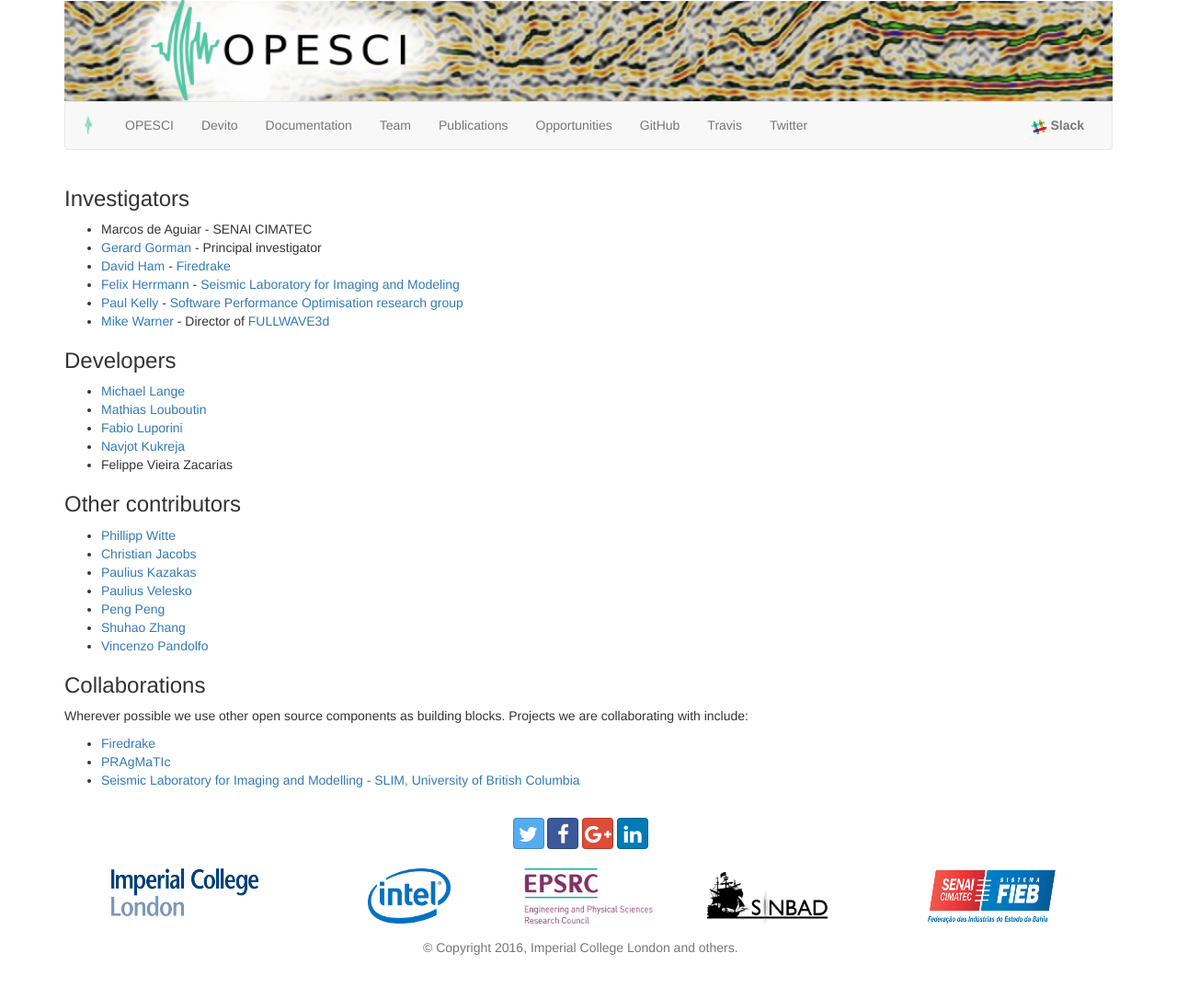
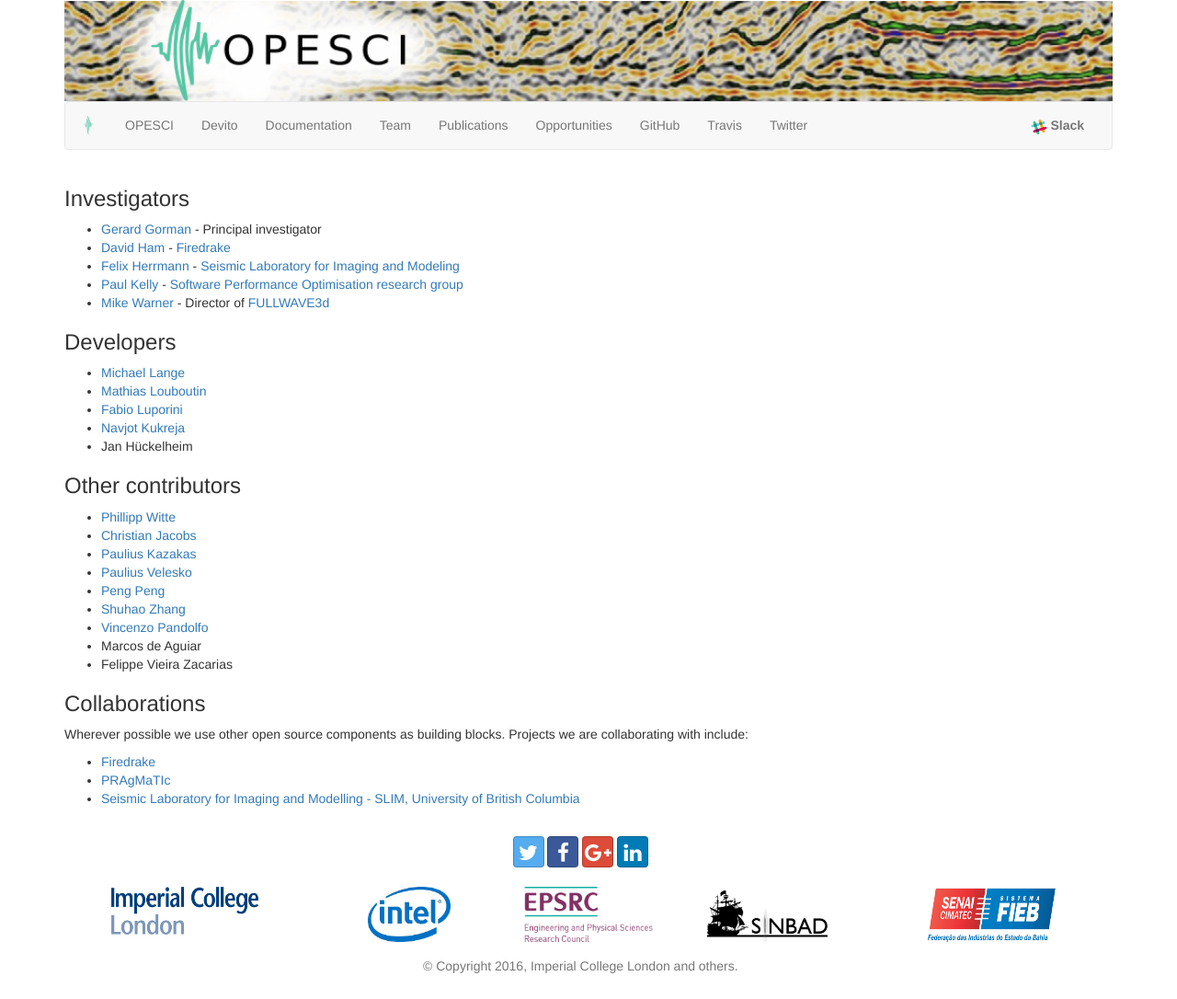
Before and after one commit to devitocodes/devitocodes.github.io, a Jekyll site: the page built from team.md, in a window 1280 px wide. Shown: the whole page at 92% size. Built offline with Jekyll 4.4.1, drawn with Linux system fonts in a browser that asks for light colours; our own code applies the rules of GitHub Pages for plain Markdown files.

Commit message:
Team: Adding Jan and removing CENAI people

```diff
--- a/team.md
+++ b/team.md
@@ -8,7 +8,6 @@ permalink: /team
 
 ### Investigators
 
-* Marcos de Aguiar  - SENAI CIMATEC
 * [Gerard Gorman](http://www.imperial.ac.uk/people/g.gorman) - Principal investigator
 * [David Ham](http://www.imperial.ac.uk/people/david.ham) - [Firedrake](http://firedrakeproject.org)
 * [Felix Herrmann](https://www.slim.eos.ubc.ca/felix) - [Seismic Laboratory for Imaging and Modeling](https://www.slim.eos.ubc.ca)
@@ -21,8 +20,7 @@ permalink: /team
 * [Mathias Louboutin](https://www.slim.eos.ubc.ca/content/mathias-louboutin)
 * [Fabio Luporini](https://www.doc.ic.ac.uk/~fl1612)
 * [Navjot Kukreja](https://github.com/navjotk)
-* Felippe Vieira Zacarias
-
+* Jan Hückelheim
 
 ### Other contributors
 
```
Also changed, not shown: other parts of team.md (+2 -0 lines).
